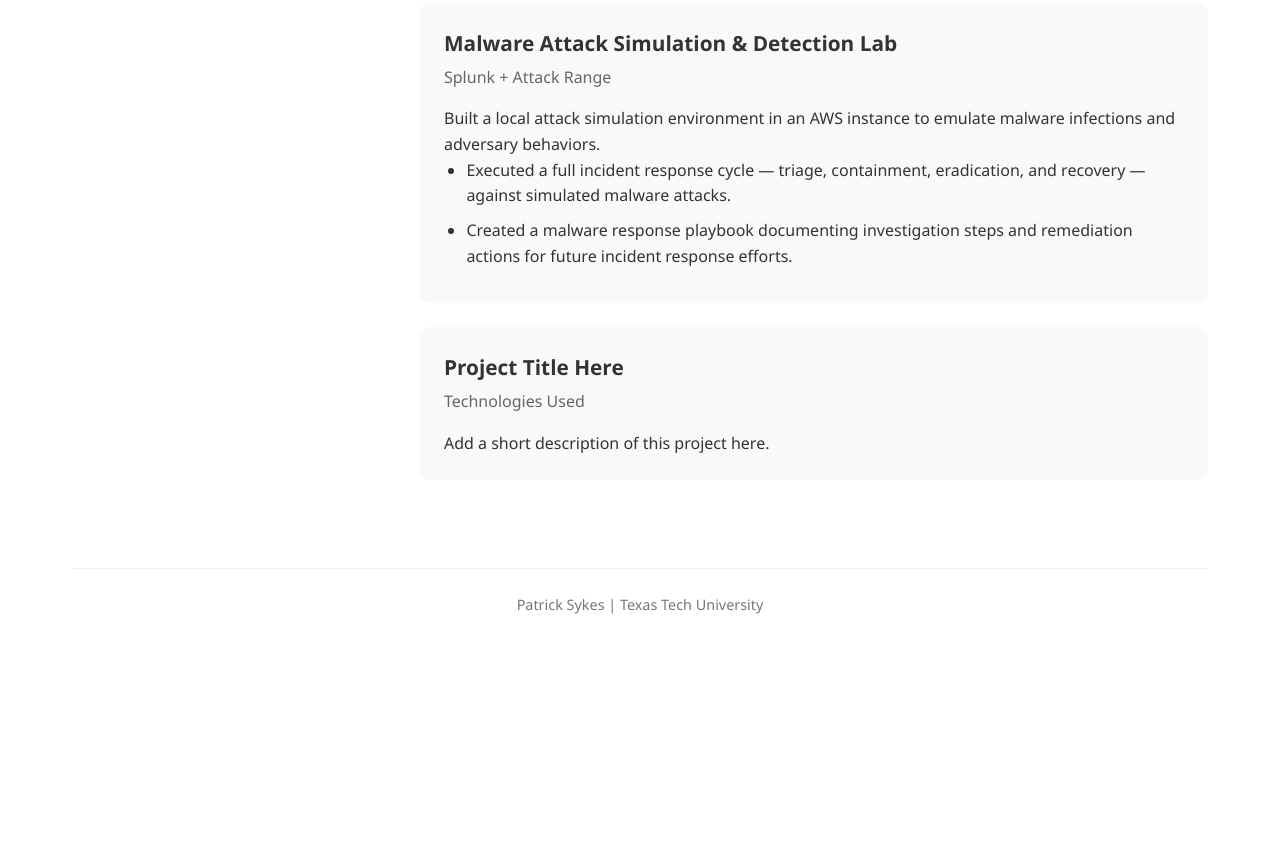
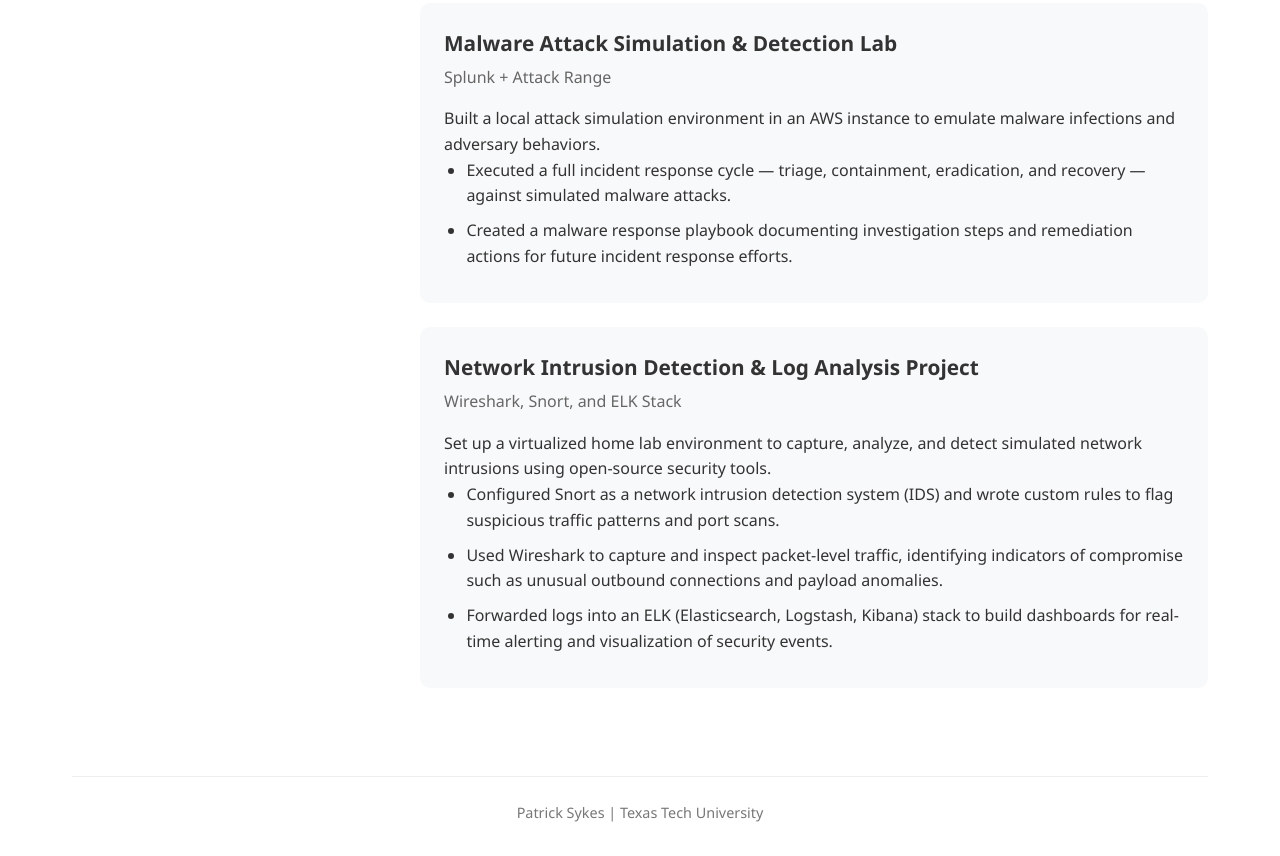
Before and after one commit to psykes05/my_website, a plain HTML site: page index.html in a window 1280 px wide. Shown: the part 2644-3500 px from the top of the page. Before the commit the page ends 3292 px from the top, so only its background shows below. Drawn offline with Linux system fonts and the light colour scheme.

Commit message:
added 2nd project to index file

```diff
--- a/index.html
+++ b/index.html
@@ -633,13 +633,34 @@
 
                     <div class="experience-card">
 
-                        <h3>Project Title Here</h3>
+                        <h3>Network Intrusion Detection & Log Analysis Project</h3>
 
-                        <h4>Technologies Used</h4>
+                        <h4>Wireshark, Snort, and ELK Stack</h4>
 
                         <p>
-                            Add a short description of this project here.
+                            Set up a virtualized home lab environment to capture,
+                            analyze, and detect simulated network intrusions using
+                            open-source security tools.
                         </p>
+
+                        <ul>
+                            <li>
+                                Configured Snort as a network intrusion detection
+                                system (IDS) and wrote custom rules to flag
+                                suspicious traffic patterns and port scans.
+                            </li>
+                            <li>
+                                Used Wireshark to capture and inspect packet-level
+                                traffic, identifying indicators of compromise such
+                                as unusual outbound connections and payload
+                                anomalies.
+                            </li>
+                            <li>
+                                Forwarded logs into an ELK (Elasticsearch, Logstash,
+                                Kibana) stack to build dashboards for real-time
+                                alerting and visualization of security events.
+                            </li>
+                        </ul>
 
                     </div>
 
```
